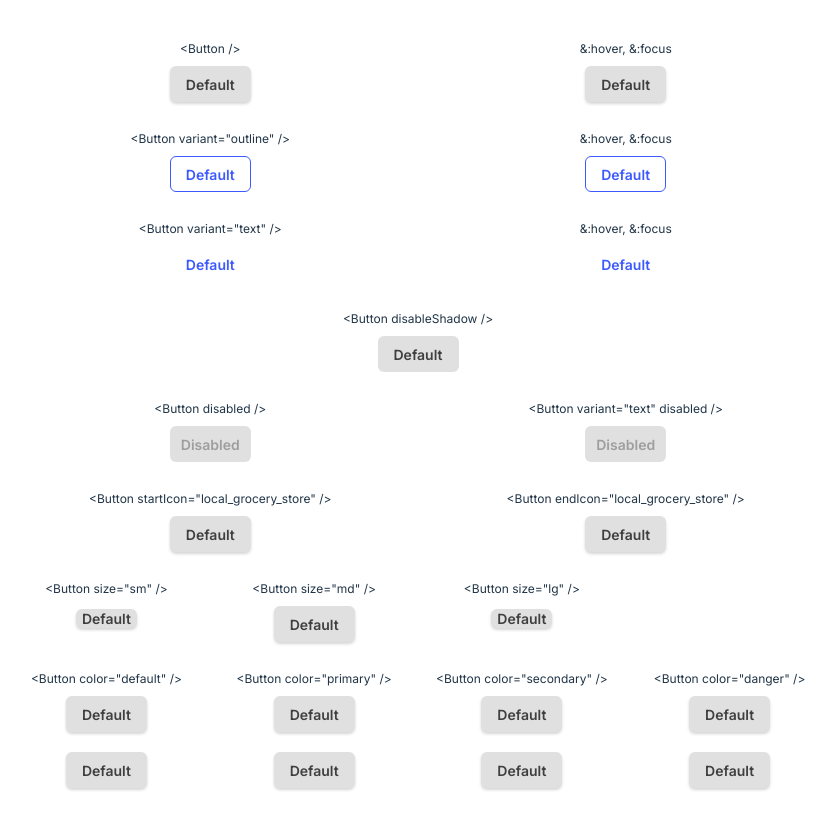
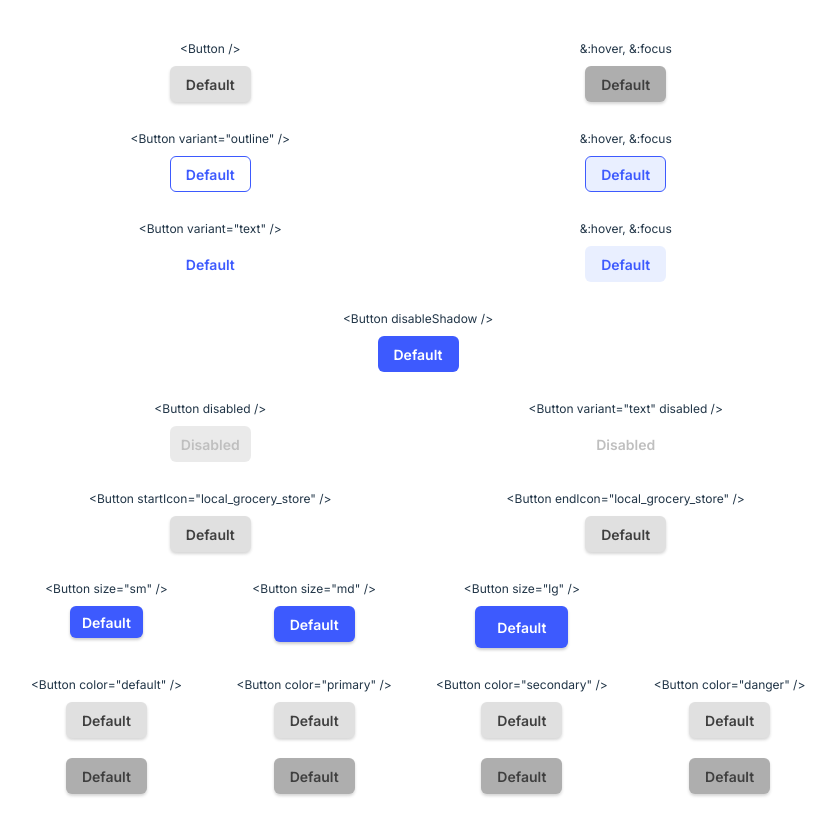
Before and after one commit to CarlosUlisesOchoa/React-button-component, a React (Vite) app: page / in a window 1280 px wide. Shown: the whole page, without its empty margins (222-1057 px from the left). Built offline with nearby package versions, Linux system fonts and the light colour scheme.

Commit message:
sizes styles added

```diff
--- a/src/components/Button/Button.tsx
+++ b/src/components/Button/Button.tsx
@@ -12,27 +12,50 @@ const StyledButton = styled.button<StyledButtonProps>`
   flex-shrink: 0;
   border-radius: 0.375rem;
 
+  width: 5.0625rem;
+  height: 2.25rem;
+  box-shadow: 0px 2px 3px 0px rgba(51, 51, 51, 0.2);
+  color: #3f3f3f;
+  background: #e0e0e0;
+  border: none;
+
+  &:hover,
+  &.hover,
+  &:focus,
+  &.focus {
+    background: #aeaeae;
+  }
+  &:disabled,
+  &.disabled {
+    opacity: 0.65;
+    color: #9e9e9e;
+    background: #e0e0e0;
+    box-shadow: none;
+    cursor: not-allowed;
+  }
+
   ${({ variant }) =>
     variant === 'default' &&
     css`
-      color: #3f3f3f;
-      box-shadow: 0px 2px 3px 0px rgba(51, 51, 51, 0.2);
-      background: #e0e0e0;
-      border: none;
-      &:hover,
-      &:focus {
-        background: #aeaeae;
-      }
+      // default styles are already applied
     `}
   ${({ variant }) =>
     variant === 'outline' &&
     css`
       color: #3d5afe;
       border: 1px solid #3d5afe;
+      box-shadow: none;
       background: transparent;
       &:hover,
-      &:focus {
+      &.hover,
+      &:focus,
+      &.focus {
         background: rgba(41, 98, 255, 0.1);
+      }
+      &:disabled,
+      &.disabled {
+        color: #3d5afe;
+        background: transparent;
       }
     `}
   ${({ variant }) =>
@@ -41,9 +64,18 @@ const StyledButton = styled.button<StyledButtonProps>`
       color: #3d5afe;
       background: transparent;
       border: none;
+      box-shadow: none;
       &:hover,
-      &:focus {
+      &.hover,
+      &:focus,
+      &.focus {
         background: rgba(41, 98, 255, 0.1);
+      }
+      &:disabled,
+      &.disabled {
+        color: #9e9e9e;
+        background: transparent;
+        box-shadow: none;
       }
     `}
 
@@ -51,70 +83,88 @@ const StyledButton = styled.button<StyledButtonProps>`
     disableShadow &&
     css`
       box-shadow: none;
+      color: #ffffff;
+      background: #3d5afe;
+      &:hover,
+      &.hover,
+      &:focus,
+      &.focus {
+        background: #0039cb;
+      }
+      &:disabled,
+      &.disabled {
+        box-shadow: none;
+        color: #ffffff;
+        background: #3d5afe;
+      }
     `}
 
   ${({ size }) =>
     size === 'sm' &&
     css`
-      // small size styles here
+      width: 4.5625rem;
+      height: 2rem;
+      color: #ffffff;
+      background: #3d5afe;
+      box-shadow: 0px 2px 3px 0px rgba(0, 0, 0, 0.2);
+      &:hover,
+      &.hover,
+      &:focus,
+      &.focus {
+        background: #0039cb;
+      }
+      &:disabled,
+      &.disabled {
+        color: #ffffff;
+        background: #3d5afe;
+      }
     `}
   ${({ size }) =>
     size === 'md' &&
     css`
-      width: 5.0625rem;
-      height: 2.25rem;
+      // width and height are already applied
+      color: #ffffff;
+      background: #3d5afe;
+      box-shadow: 0px 2px 3px 0px rgba(0, 0, 0, 0.2);
+      &:hover,
+      &.hover,
+      &:focus,
+      &.focus {
+        background: #0039cb;
+      }
+      &:disabled,
+      &.disabled {
+        color: #ffffff;
+        background: #3d5afe;
+      }
     `}
   ${({ size }) =>
     size === 'lg' &&
     css`
-      // large size styles here
-    `}
-
-  ${({ color }) =>
-    color === 'default' &&
-    css`
-      color: #3f3f3f;
-      background: #e0e0e0;
-      box-shadow: 0px 2px 3px 0px rgba(51, 51, 51, 0.2);
-    `}
-  ${({ color }) =>
-    color === 'primary' &&
-    css`
-      // put primary color styles here
-    `}
-  ${({ color }) =>
-    color === 'secondary' &&
-    css`
-      // put secondary color styles here
-    `}
-  ${({ color }) =>
-    color === 'danger' &&
-    css`
-      // put danger color styles here
-    `}
-
-    ${({ disabled }) =>
-    disabled &&
-    css`
-      color: #9e9e9e;
-      background: #e0e0e0;
-      box-shadow: none;
-      cursor: not-allowed;
+      width: 5.8125rem;
+      height: 2.625rem;
+      color: #ffffff;
+      background: #3d5afe;
+      box-shadow: 0px 2px 3px 0px rgba(0, 0, 0, 0.2);
       &:hover,
-      &:focus {
-        color: #9e9e9e;
-        background: #e0e0e0;
-        box-shadow: none;
-        cursor: not-allowed;
+      &.hover,
+      &:focus,
+      &.focus {
+        background: #0039cb;
+      }
+      &:disabled,
+      &.disabled {
+        color: #ffffff;
+        background: #3d5afe;
       }
     `}
 `
 
 export const Button = ({
-  variant = 'default',
-  disableShadow = false,
-  size = 'md',
-  color = '',
+  //   variant = 'default',
+  //   disableShadow = false,
+  //   size = 'md',
+  //   color = 'default',
   // startIcon, // TODO: add icon feature
   // endIcon, // TODO: add icon feature
   children,
@@ -122,10 +172,10 @@ export const Button = ({
 }: ButtonProps) => {
   return (
     <StyledButton
-      variant={variant}
-      disableShadow={disableShadow}
-      size={size}
-      color={color}
+      //   variant={variant}
+      //   disableShadow={disableShadow}
+      //   size={size}
+      //   color={color}
       {...otherProps}>
       {children}
     </StyledButton>
```
